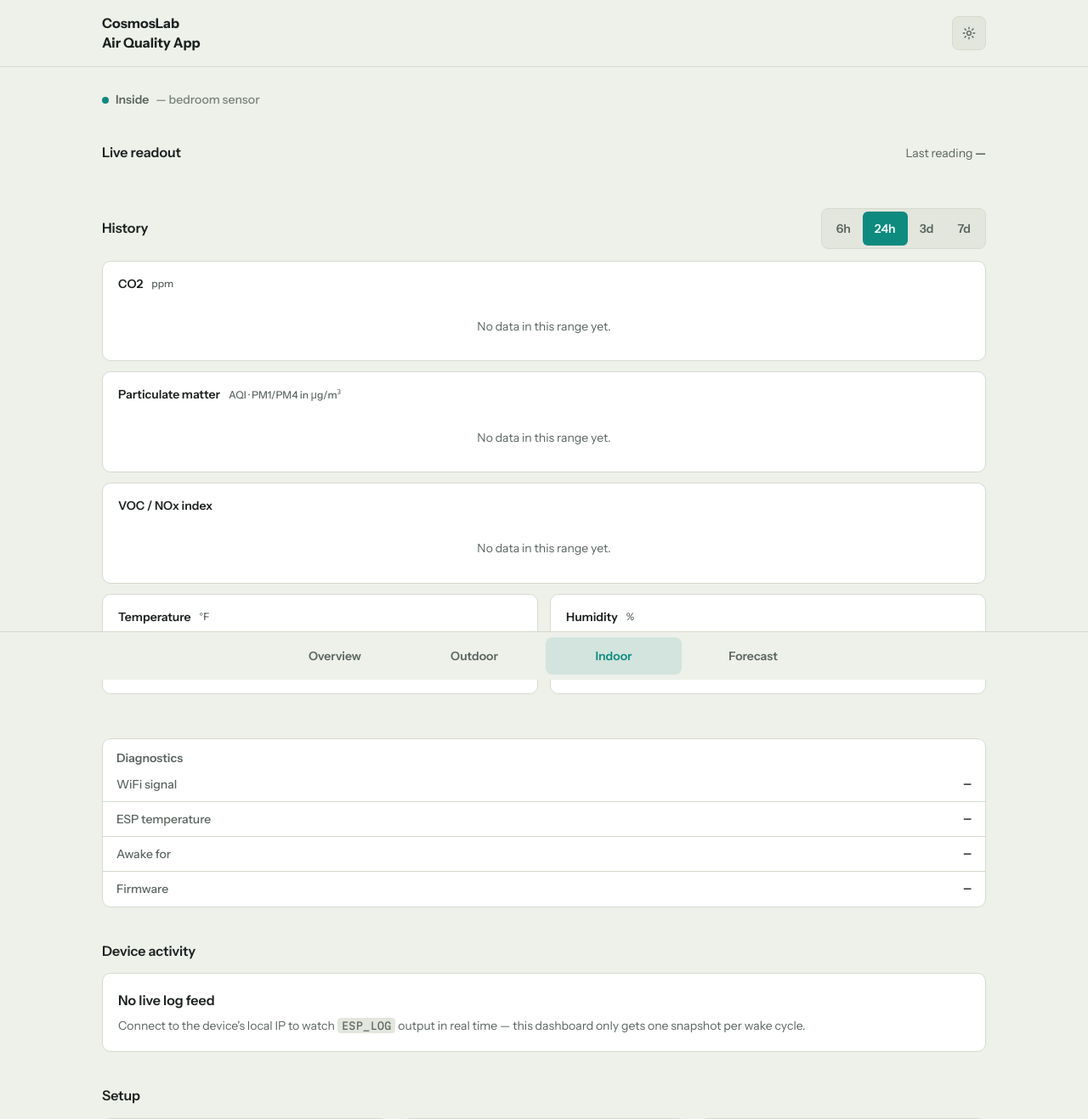
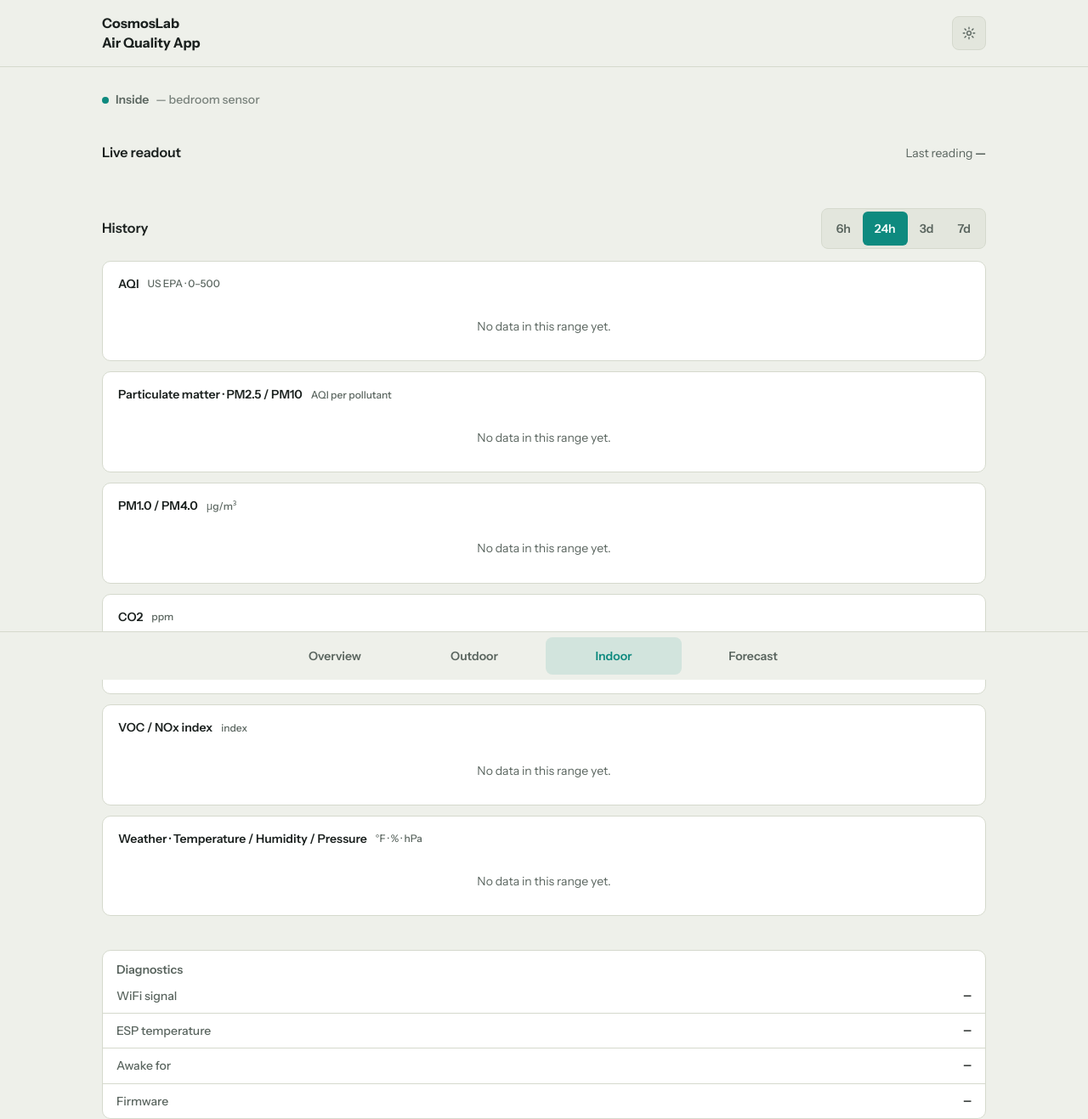
Before and after one commit to ncrosty58/apollo-air1-dashboard, a Flask app: page /indoor in a window 1280 px wide. Shown: the top 1317 px of the page at 85% size. Run offline with Flask 3, Linux system fonts and the light colour scheme; data that the repository does not hold is empty.

Commit message:
Reorder indoor charts air-quality-first; add AQI, split PM1/PM4, add Pressure
Aligns the /indoor chart and readout-tile order with the outdoor
(Technical) page: AQI leads, then PM2.5/PM10, then the non-standard
PM1.0/PM4.0 (own chart, µg/m³, no EPA band), then CO2, VOC/NOx, and a
combined Temperature/Humidity/Pressure weather chart at the bottom
mirroring the outdoor weather grouping.

- New AQI history chart (stored `aqi` field, bandFromAqi) — previously
  AQI only appeared as a readout tile and on the Technical overlay.
- Split PM1.0/PM4.0 out of the particulate chart so PM2.5/PM10 lines up
  1:1 with outdoor; PM2.5/PM10 still honor the app-wide AQI/Units toggle.
- Add Pressure (hPa) history, folded into a combined weather chart with
  Temperature (°F/°C toggle) and Humidity (%).
- Reorder readout tiles to match the new chart order.

Co-Authored-By: Claude Opus 4.8 <noreply@anthropic.com>

```diff
--- a/static/indoor.js
+++ b/static/indoor.js
@@ -29,9 +29,11 @@
         btn.setAttribute("aria-pressed", String(btn.getAttribute("data-unit") === currentUnit));
       });
     });
-    document.querySelectorAll("#chart-temp-unit, #unit-toffset").forEach((el) => {
+    document.querySelectorAll("#unit-toffset").forEach((el) => {
       el.textContent = tempUnitLabel();
     });
+    const weatherUnit = document.getElementById("chart-weather-unit");
+    if (weatherUnit) weatherUnit.textContent = `${tempUnitLabel()} · % · hPa`;
   }
   document.addEventListener("click", (e) => {
     const btn = e.target.closest(".unit-toggle button");
@@ -57,18 +59,20 @@
       .filter((p) => typeof p.v === "number");
   }
 
-  // Rows colored by severity, not identity. PM2.5/PM10 read as AQI by
-  // default (Readout=Units switches them to raw µg/m³); PM1.0/PM4.0 have no
-  // EPA-recognized health thresholds at all, so those two rows stay in
-  // µg/m³ and neutral-colored rather than borrowing numbers that don't
-  // apply.
+  // Rows colored by severity, not identity. Chart order mirrors the outdoor
+  // (Technical) page and the readout tiles: AQI, then PM2.5/PM10, then the
+  // non-standard PM1.0/PM4.0, then CO2, VOC/NOx, and finally the combined
+  // weather chart -- matching the outdoor page's Temperature/Humidity/Pressure
+  // grouping. PM2.5/PM10 read as AQI by default (Readout=Units switches them to
+  // raw µg/m³); PM1.0/PM4.0 have no EPA-recognized health thresholds, so they
+  // stay in µg/m³ and neutral-colored on their own chart.
   function renderInsideCharts(points, rangeLabel) {
-    renderRowChart(document.getElementById("chart-co2"), [
-      { label: "CO2", unit: " ppm", decimals: 0, bandFor: bandFromCo2, points: seriesFor(points, "co2_ppm", null).points },
-    ], { leftLabel: rangeLabel, label: "CO2 history" });
+    renderRowChart(document.getElementById("chart-aqi"), [
+      { label: "AQI", unit: "", decimals: 0, bandFor: bandFromAqi, points: seriesFor(points, "aqi", null).points },
+    ], { leftLabel: rangeLabel, label: "AQI history" });
 
     const units = readoutMode() === "units";
-    document.getElementById("pm-chart-unit-label").textContent = units ? "µg/m³" : "AQI · PM1/PM4 in µg/m³";
+    document.getElementById("pm-chart-unit-label").textContent = units ? "µg/m³" : "AQI per pollutant";
     const pm25Points = seriesFor(points, "pm2_5_ugm3", null).points;
     const pm10Points = seriesFor(points, "pm10_0_ugm3", null).points;
     const pmRows = units ? [
@@ -78,26 +82,29 @@
       { label: "PM2.5 AQI", unit: "", decimals: 0, bandFor: bandFromAqi, points: toAqiSeries(pm25Points, "PM2.5") },
       { label: "PM10 AQI", unit: "", decimals: 0, bandFor: bandFromAqi, points: toAqiSeries(pm10Points, "PM10") },
     ];
-    renderRowChart(document.getElementById("chart-pm"), [
-      ...pmRows,
+    renderRowChart(document.getElementById("chart-pm"), pmRows, { leftLabel: rangeLabel, label: "PM2.5 / PM10 history" });
+
+    renderRowChart(document.getElementById("chart-pm-fine"), [
       { label: "PM1.0", unit: " µg/m³", decimals: 1, bandFor: () => null, points: seriesFor(points, "pm1_0_ugm3", null).points },
       { label: "PM4.0", unit: " µg/m³", decimals: 1, bandFor: () => null, points: seriesFor(points, "pm4_0_ugm3", null).points },
-    ], { leftLabel: rangeLabel, label: "Particulate matter history" });
+    ], { leftLabel: rangeLabel, label: "PM1.0 / PM4.0 history" });
+
+    renderRowChart(document.getElementById("chart-co2"), [
+      { label: "CO2", unit: " ppm", decimals: 0, bandFor: bandFromCo2, points: seriesFor(points, "co2_ppm", null).points },
+    ], { leftLabel: rangeLabel, label: "CO2 history" });
 
     renderRowChart(document.getElementById("chart-voc"), [
       { label: "VOC index", unit: "", decimals: 0, bandFor: bandForVocIndex, points: seriesFor(points, "voc_index", null).points },
       { label: "NOx index", unit: "", decimals: 0, bandFor: () => null, points: seriesFor(points, "nox_index", null).points },
     ], { leftLabel: rangeLabel, label: "VOC and NOx index history" });
 
-    const tempSeries = seriesFor(points, "temperature_c", "#e0935a", true);
-    if (currentUnit === "f") {
-      tempSeries.points = tempSeries.points.map((p) => ({ t: p.t, v: p.v * 9 / 5 + 32 }));
-    }
-    renderChart(document.getElementById("chart-temp"), [tempSeries], { leftLabel: rangeLabel, label: "Temperature history" });
-
-    renderChart(document.getElementById("chart-hum"), [
-      seriesFor(points, "humidity_pct", "#6f9be0", true),
-    ], { leftLabel: rangeLabel, label: "Humidity history" });
+    const tempPoints = seriesFor(points, "temperature_c", null).points.map(
+      (p) => ({ t: p.t, v: currentUnit === "f" ? p.v * 9 / 5 + 32 : p.v }));
+    renderRowChart(document.getElementById("chart-weather"), [
+      { label: "Temperature", unit: ` ${tempUnitLabel()}`, decimals: 1, bandFor: () => null, points: tempPoints },
+      { label: "Humidity", unit: " %", decimals: 1, bandFor: () => null, points: seriesFor(points, "humidity_pct", null).points },
+      { label: "Pressure", unit: " hPa", decimals: 1, bandFor: () => null, points: seriesFor(points, "pressure_hpa", null).points },
+    ], { leftLabel: rangeLabel, label: "Temperature, humidity, pressure history" });
   }
 
   /* ---------- toast ---------- */
@@ -127,11 +134,12 @@
       convert: (v) => isUnitsReadout() ? v : aqiFromConcentration(parameter, v, "MICROGRAMS_PER_CUBIC_METER"),
     };
   }
+  // Tile order matches the chart order above (AQI-first, weather last).
   const READOUT_DEFS = [
-    { id: "co2", label: "CO2", unit: "ppm", key: "co2_ppm", decimals: 0, band: (v) => v > 1500 ? "bad" : v > 1000 ? "poor" : null },
     { id: "aqi", label: "AQI", unit: "", key: "aqi", decimals: 0, band: bandFromAqi },
     pmTile("pm25", "PM2.5", "pm2_5_ugm3"),
     pmTile("pm10", "PM10", "pm10_0_ugm3"),
+    { id: "co2", label: "CO2", unit: "ppm", key: "co2_ppm", decimals: 0, band: (v) => v > 1500 ? "bad" : v > 1000 ? "poor" : null },
     { id: "voc", label: "VOC index", unit: "", key: "voc_index", decimals: 0, band: bandForVocIndex },
     { id: "nox", label: "NOx index", unit: "", key: "nox_index", decimals: 0, band: () => null },
     { id: "temp", label: "Temperature", unit: () => tempUnitLabel(), key: "temperature_c", decimals: 1, band: () => null, convert: displayTemp },
--- a/templates/indoor.html
+++ b/templates/indoor.html
@@ -35,26 +35,28 @@
       </div>
 
       <div class="chart-card">
+        <h4>AQI <span class="eyebrow">US EPA · 0–500</span></h4>
+        <div class="chart-svg-wrap" id="chart-aqi"></div>
+      </div>
+      <div class="chart-card">
+        <h4>Particulate matter · PM2.5 / PM10 <span class="eyebrow" id="pm-chart-unit-label">AQI per pollutant</span></h4>
+        <div class="chart-svg-wrap" id="chart-pm"></div>
+      </div>
+      <div class="chart-card">
+        <h4>PM1.0 / PM4.0 <span class="eyebrow">µg/m³</span></h4>
+        <div class="chart-svg-wrap" id="chart-pm-fine"></div>
+      </div>
+      <div class="chart-card">
         <h4>CO2 <span class="eyebrow">ppm</span></h4>
         <div class="chart-svg-wrap" id="chart-co2"></div>
       </div>
       <div class="chart-card">
-        <h4>Particulate matter <span class="eyebrow" id="pm-chart-unit-label">AQI · PM1/PM4 in µg/m³</span></h4>
-        <div class="chart-svg-wrap" id="chart-pm"></div>
+        <h4>VOC / NOx index <span class="eyebrow">index</span></h4>
+        <div class="chart-svg-wrap" id="chart-voc"></div>
       </div>
       <div class="chart-card">
-        <h4>VOC / NOx index</h4>
-        <div class="chart-svg-wrap" id="chart-voc"></div>
-      </div>
-      <div class="two-col">
-        <div class="chart-card">
-          <h4>Temperature <span class="eyebrow" id="chart-temp-unit">°F</span></h4>
-          <div class="chart-svg-wrap" id="chart-temp"></div>
-        </div>
-        <div class="chart-card">
-          <h4>Humidity <span class="eyebrow">%</span></h4>
-          <div class="chart-svg-wrap" id="chart-hum"></div>
-        </div>
+        <h4>Weather · Temperature / Humidity / Pressure <span class="eyebrow" id="chart-weather-unit">°F · % · hPa</span></h4>
+        <div class="chart-svg-wrap" id="chart-weather"></div>
       </div>
     </div>
 
```
